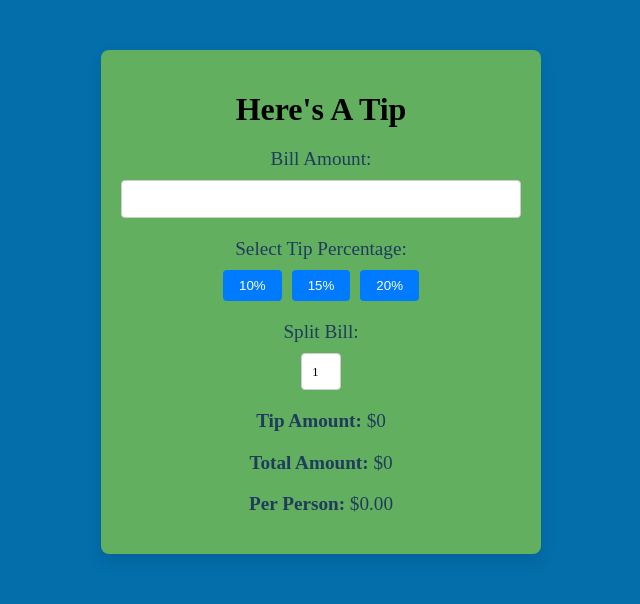
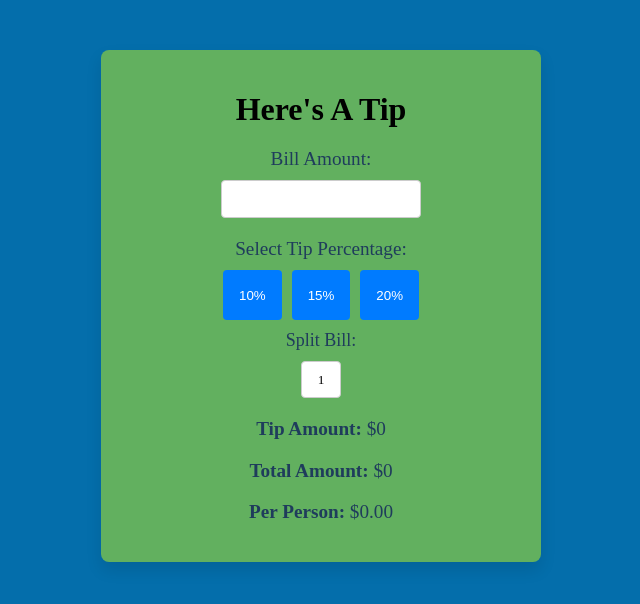
Before and after one commit to PeterwMcClelland/Heres-A-Tip, a React (Create React App) app: page / in a window 1280 px wide. Shown: the top 604 px of the page, without its empty margins (319-959 px from the left). Built offline with nearby package versions, Linux system fonts and the light colour scheme.

Commit message:
split bill layout

```diff
--- a/src/App.js
+++ b/src/App.js
@@ -33,9 +33,10 @@ function App() {
                     <button onClick={() => calculateTip(10)}>10%</button>
                     <button onClick={() => calculateTip(15)}>15%</button>
                     <button onClick={() => calculateTip(20)}>20%</button>
+
+
                 </div>
-            </div>
-            <div className="input-group">
+                <div id='splitbill' className="input-group">
                 <label>Split Bill:</label>
                 <select value={splitCount} onChange={(e) => setSplitCount(e.target.value)}>
                     {Array.from({length: 10}, (_, i) => (
@@ -43,6 +44,8 @@ function App() {
                     ))}
                 </select>
             </div>
+            </div>
+
             <div className="results">
                 <p><strong>Tip Amount:</strong> ${tip}</p>
                 <p><strong>Total Amount:</strong> ${total}</p>
--- a/src/App.scss
+++ b/src/App.scss
@@ -25,8 +25,9 @@
     }
 
     input {
-      width: 100%;
+      width: 50%;
       padding: 10px;
+      text-align: center;
       box-sizing: border-box;
       border-radius: 4px;
       border: 1px solid #ccc;
@@ -35,10 +36,12 @@
   }
 
   button {
-    padding: 10px 20px;
-    border: none;
+    padding: 8px 16px;
     background-color: #007bff;
     color: #fff;
+    border: none;
+    align-self: center;
+    height: 50px;
     border-radius: 4px;
     cursor: pointer;
     transition: background-color 0.3s;
@@ -89,4 +92,10 @@
   appearance: none;
   background: white;
   cursor: pointer;
+  text-align: center;
 }
+
+#splitbill {
+  font-size: large;
+  padding-top: 10px;
+}
```
Lines whose indentation alone changed are shown as unchanged.
